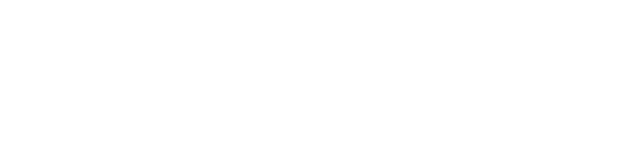
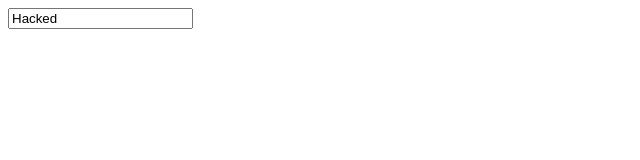
Before and after one commit to Mat1na/TypeScript, a website with bundled scripts: page classes/index.html in a window 1280 px wide. Shown: the whole page, without its empty margins (0-640 px from the left). Built offline with nearby package versions, Linux system fonts and the light colour scheme.

Commit message:
generics 1

```diff
--- a/classes/index.html
+++ b/classes/index.html
@@ -7,6 +7,9 @@
     <title>Classes Recap</title>
 </head>
 <body>
+
+    <input id="username" type="text" placeholder="username" value="matina">
+
     <script src="./dist/index.js"></script>
 </body>
 </html>
--- a/classes/src/index.ts
+++ b/classes/src/index.ts
@@ -102,3 +102,12 @@ console.log(betty.getPay())
 
 const matina = new FullTimmeEmployee("Matina", "White", 95000);
 console.log(matina.getPay());
+
+
+//Generics
+
+const nums:Array<number>=[]
+const colors: Array<string>=[]
+const inputEl=document.querySelector<HTMLInputElement>("#username")!
+console.dir(inputEl)
+inputEl.value="Hacked"
```
Also changed, not shown: classes/dist/index.js.
